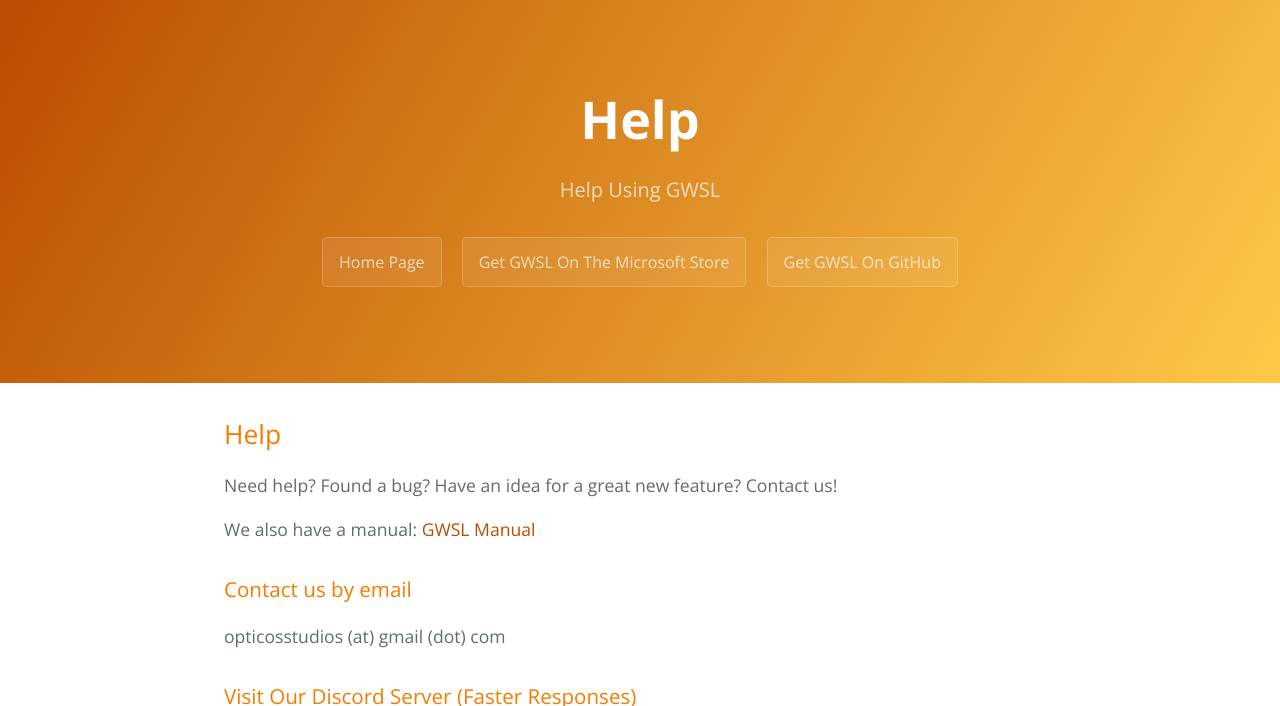
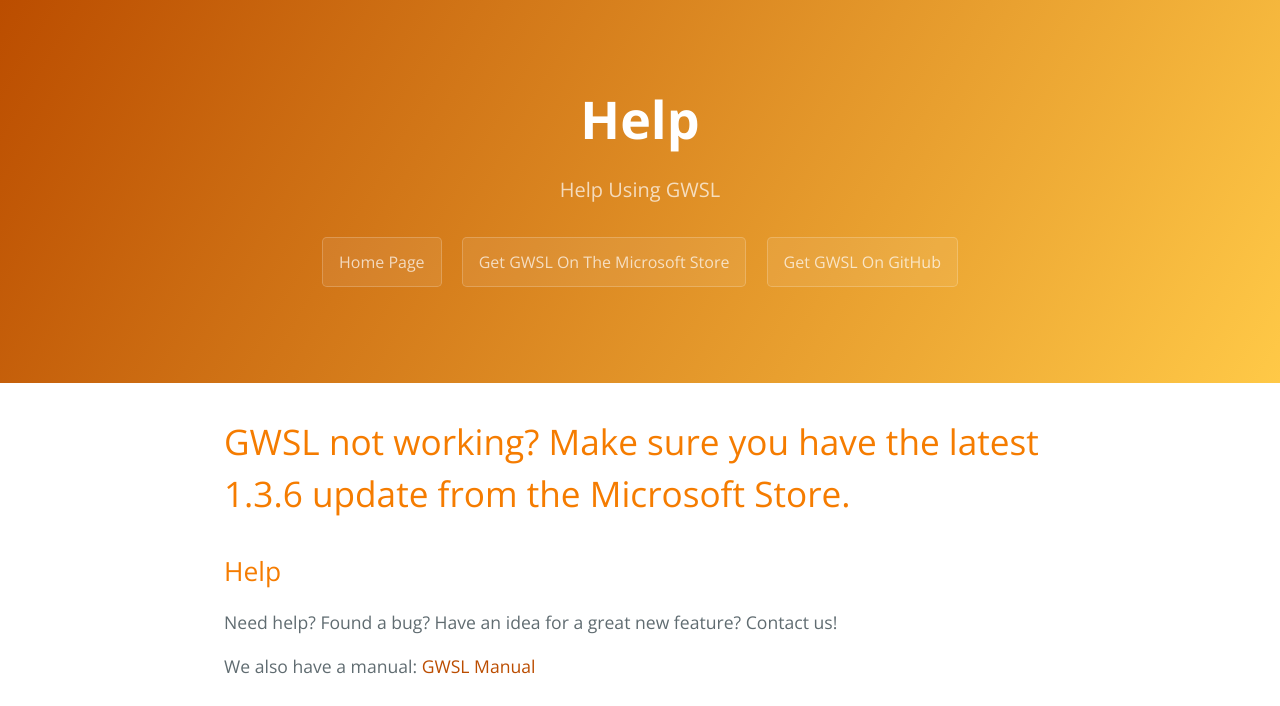
Before and after one commit to Opticos/gwsl, a Jekyll site: the page built from help.md, in a window 1280 px wide and 900 px high, cut to the strip 0-706 px from the top of the window. Built offline with Jekyll 4.4.1, drawn with Linux system fonts in a browser that asks for light colours; the repository's description, which GitHub fills in, is left out.

Commit message:
Update help.md

```diff
--- a/help.md
+++ b/help.md
@@ -4,6 +4,8 @@ title: Help
 description: Help Using GWSL
 permalink: /help.html
 ---
+# GWSL not working? Make sure you have the latest 1.3.6 update from the Microsoft Store.
+
 ## Help
 
 Need help? Found a bug? Have an idea for a great new feature? Contact us!
```
